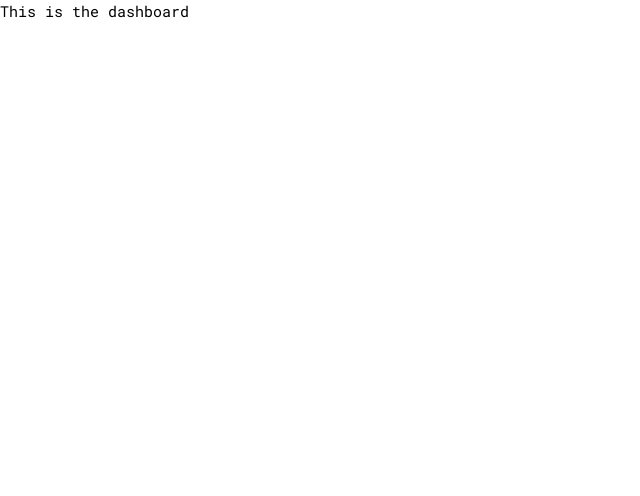
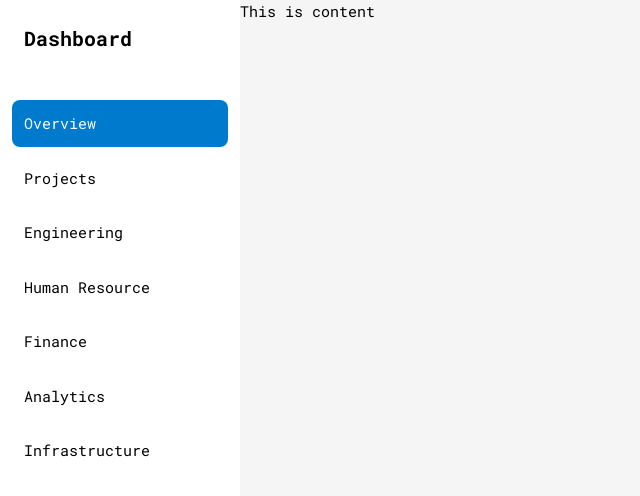
Before and after one commit to saahil-mahato/edenmatrix-fe, a Vue app: page /dashboard in a window 1280 px wide. Shown: the top 496 px of the page, without its empty margins (0-640 px from the left). Built offline with nearby package versions, Linux system fonts and the light colour scheme.

Commit message:
feat: create a dashboard view (#12)

```diff
--- a/src/assets/base.css
+++ b/src/assets/base.css
@@ -38,7 +38,6 @@ body {
   --black-color: #000000;
 
   --primary-color: #007ACC;
-  --secondary-color: #0091EA;
 
   --primary-hover-color: #005B99;
 
--- a/src/views/DashboardView.vue
+++ b/src/views/DashboardView.vue
@@ -1,3 +1,69 @@
 <template>
-  This is the dashboard
+  <div class="dashboard-container">
+    <div class="side-bar">
+      <h1>Dashboard</h1>
+      <nav>
+        <ul>
+          <li class="tab" v-for="tab in tabs" :key="tab.label" :class="{ 'active-tab': tab.isActive }"
+            @click="activateTab(tab)"><a href="#{{ tab.label }}">{{ tab.label }}</a></li>
+        </ul>
+      </nav>
+    </div>
+    <div class="content">
+      This is content
+    </div>
+  </div>
 </template>
+
+<script setup lang="ts">
+import { ref } from 'vue';
+
+interface Tab {
+  label: string;
+  isActive: boolean;
+  isAuthorized: boolean;
+}
+
+const tabTitles: Array<string> = ['Overview', 'Projects', 'Engineering', 'Human Resource', 'Finance', 'Analytics', 'Infrastructure']
+
+const tabs = ref<Tab[]>(tabTitles.map((tabTitle: string) => ({
+  label: tabTitle,
+  isActive: tabTitle === 'Overview',
+  isAuthorized: false
+})));
+
+const activateTab = (selectedTab: Tab): void => {
+  tabs.value.forEach((tab: Tab) => {
+    tab.isActive = false
+  });
+
+  selectedTab.isActive = true;
+}
+
+</script>
+
+<style scoped>
+.dashboard-container {
+  @apply flex w-screen h-screen;
+}
+
+.side-bar {
+  @apply w-60 h-full py-6 px-3 text-black;
+}
+
+.side-bar h1 {
+  @apply text-xl px-3 mb-12 font-bold;
+}
+
+.tab {
+  @apply p-3 my-2 rounded-lg cursor-pointer hover:bg-slate-300;
+}
+
+.active-tab {
+  @apply bg-[var(--primary-color)] text-white !important;
+}
+
+.content {
+  @apply flex-auto h-full bg-[var(--background-color)];
+}
+</style>
```
